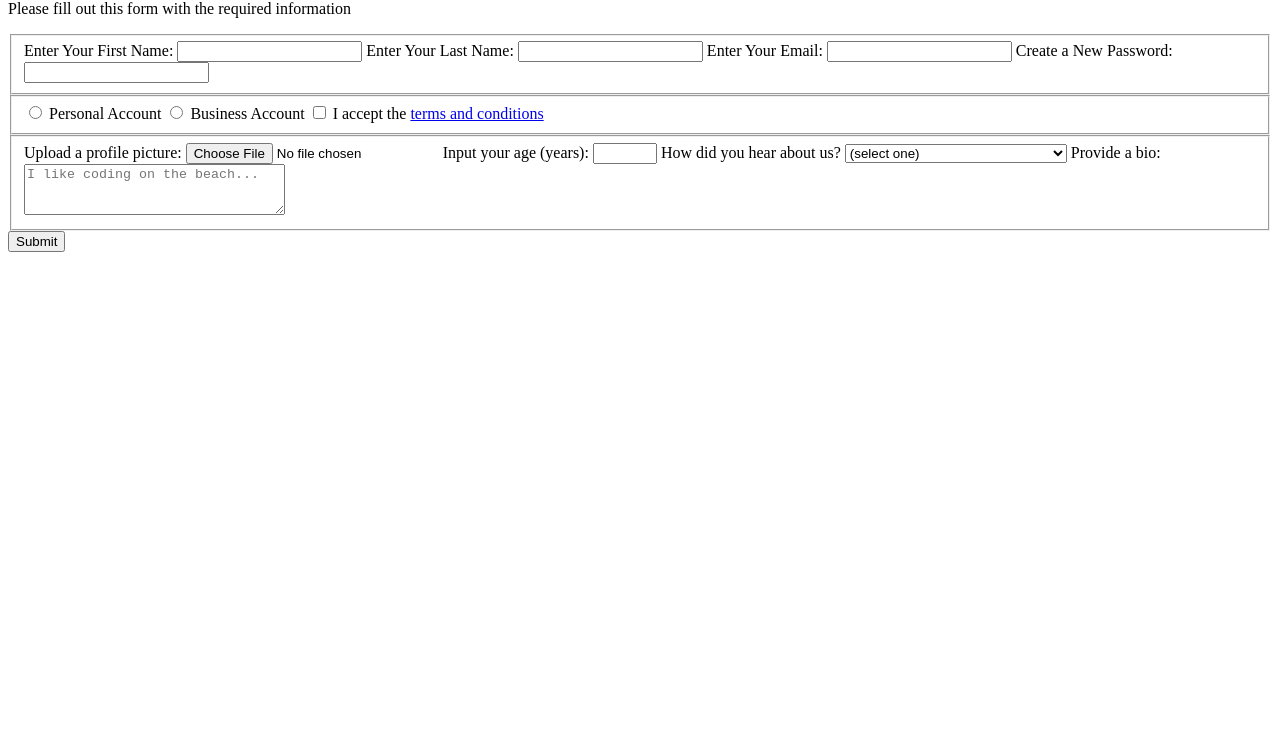
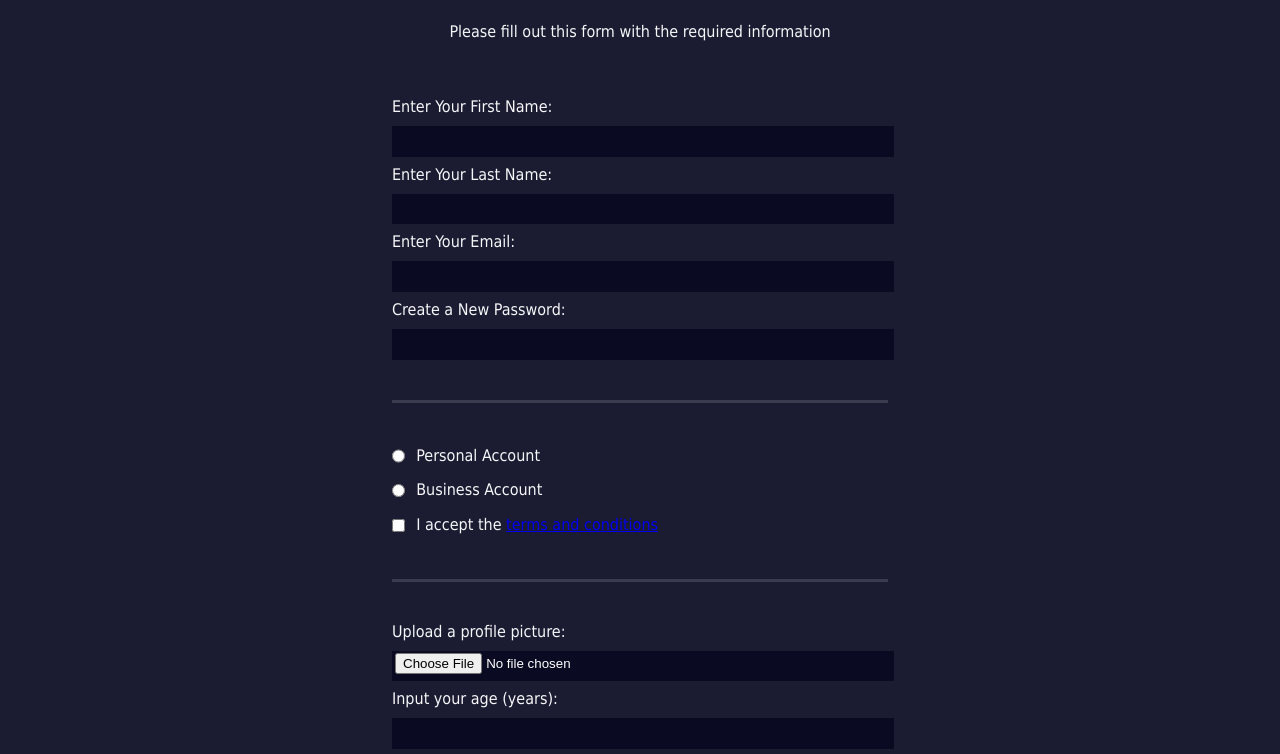
Before and after one commit to sudhakarMJ/form, a plain HTML site: page index.html in a window 1280 px wide. Shown: the part 80-834 px from the top of the page. Before the commit the page ends 800 px from the top, so only its background shows below. Drawn offline with Linux system fonts and the light colour scheme.

Commit message:
index.html

```diff
--- a/index.html
+++ b/index.html
@@ -3,7 +3,7 @@
   <head>
     <meta charset="UTF-8">
     <title>Registration Form</title>
-    <link rel="stylesheet" href="styles.css" />
+    <link rel="stylesheet" href="CSS/form.css" />
   </head>
   <body>
     <h1>Registration Form</h1>
```
